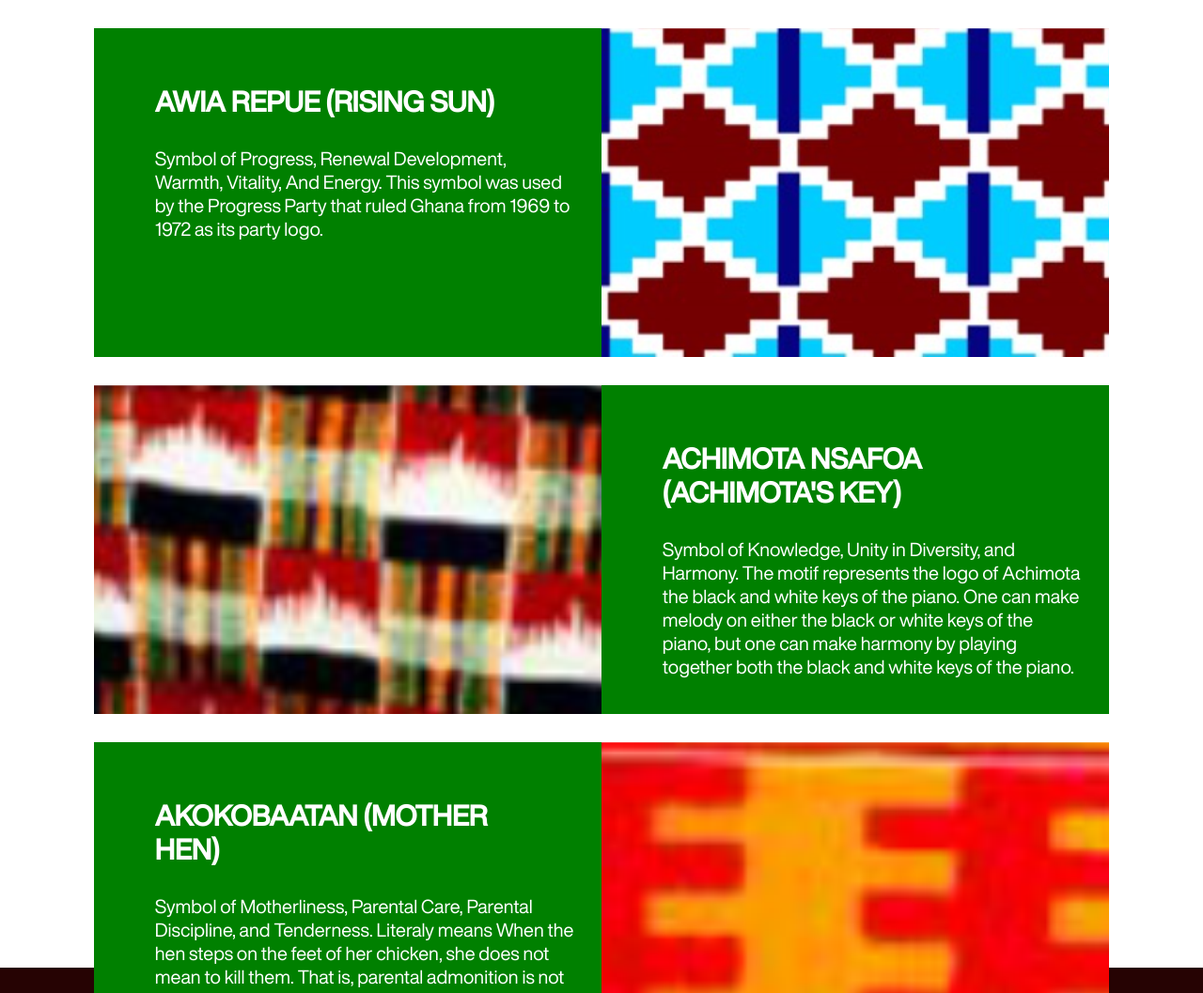
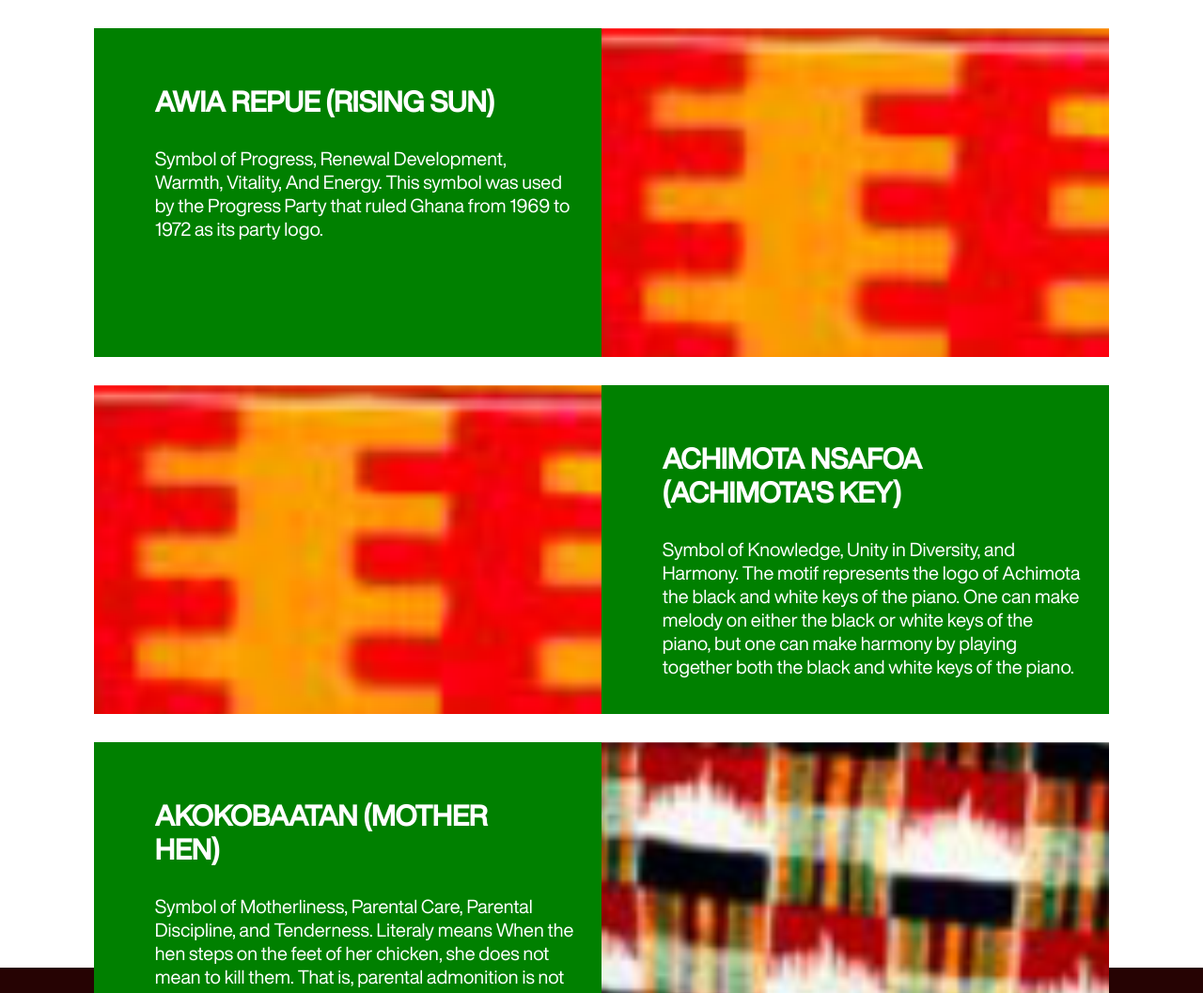
Before and after one commit to Mustapha2024-ui/Pearson-BTEC-Tourism, a plain HTML site: page tourist.html in a window 1280 px wide. Shown: the part 1610-2667 px from the top of the page at 94% size. Drawn offline with Linux system fonts and the light colour scheme; files whose address does not match are found by name.

Commit message:
Update style.css

```diff
--- a/style.css
+++ b/style.css
@@ -640,9 +640,9 @@ nav ul li a:hover {
 .site1 { background: url(texture1.png); }
 .site2 { background: url(texture2.png); }
 .site3 { background: url(texture3.png); }
-.site4 { background: url(texture4.png); }
-.site5 { background: url(texture5.png); }
-.site6 { background: url(texture6.png); }
+.site4 { background: url(texture5.png); }
+.site5 { background: url(texture4.png); }
+.site6 { background: url(texture5.png); }
 
 .texture-card2 {
     height: 21.875rem;           /* 350px */
```
